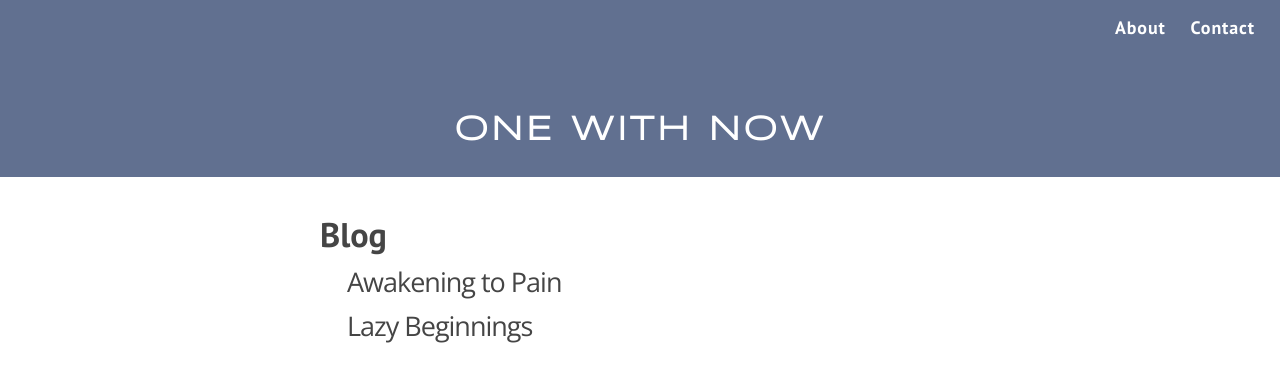
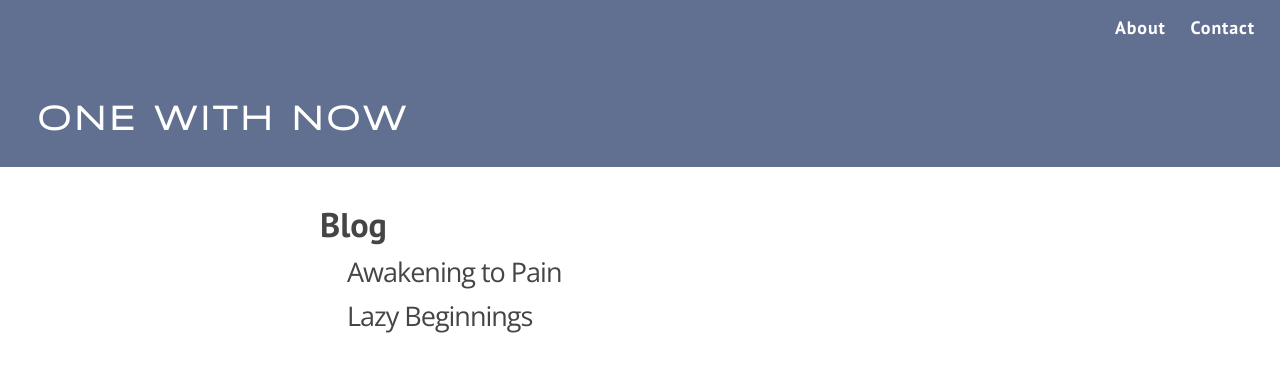
Before and after one commit to onewithnow/onewithnow.github.io, a Jekyll site: the page built from index.html, in a window 1280 px wide. Shown: the top 382 px of the page. Built offline with Jekyll 4.4.1, drawn with Linux system fonts in a browser that asks for light colours; nearby versions of some CDN libraries; Markdown is read by kramdown in place of the engine named in the settings.

Commit message:
header changes

```diff
--- a/_sass/_layout.scss
+++ b/_sass/_layout.scss
@@ -1,7 +1,7 @@
 /* Site Header
  * ============================================== */
     .site-header {
-        min-height: 150px;
+        min-height: 50px;
         background-color: #617090;
         background-image: url('');
         background-size: cover;
@@ -9,7 +9,7 @@
         background-attachment: fixed;
 
         @include media-query($on-palm) {
-            min-height: 150px;
+            min-height: 50px;
             background-position: center;
         }
     }
@@ -18,11 +18,11 @@
 
     .site-header h1 {
         display: block;
-        font-size: 50px ;
+        font-size: 40px ;
         line-height: 50px;
         letter-spacing: 3px;
-        text-align: center;
-        padding-top: 20px;
+        text-align: left;
+        padding-top: 10px;
         clear: both;
         text-transform: uppercase;
         font-family: 'Syncopate', sans-serif;;
```
